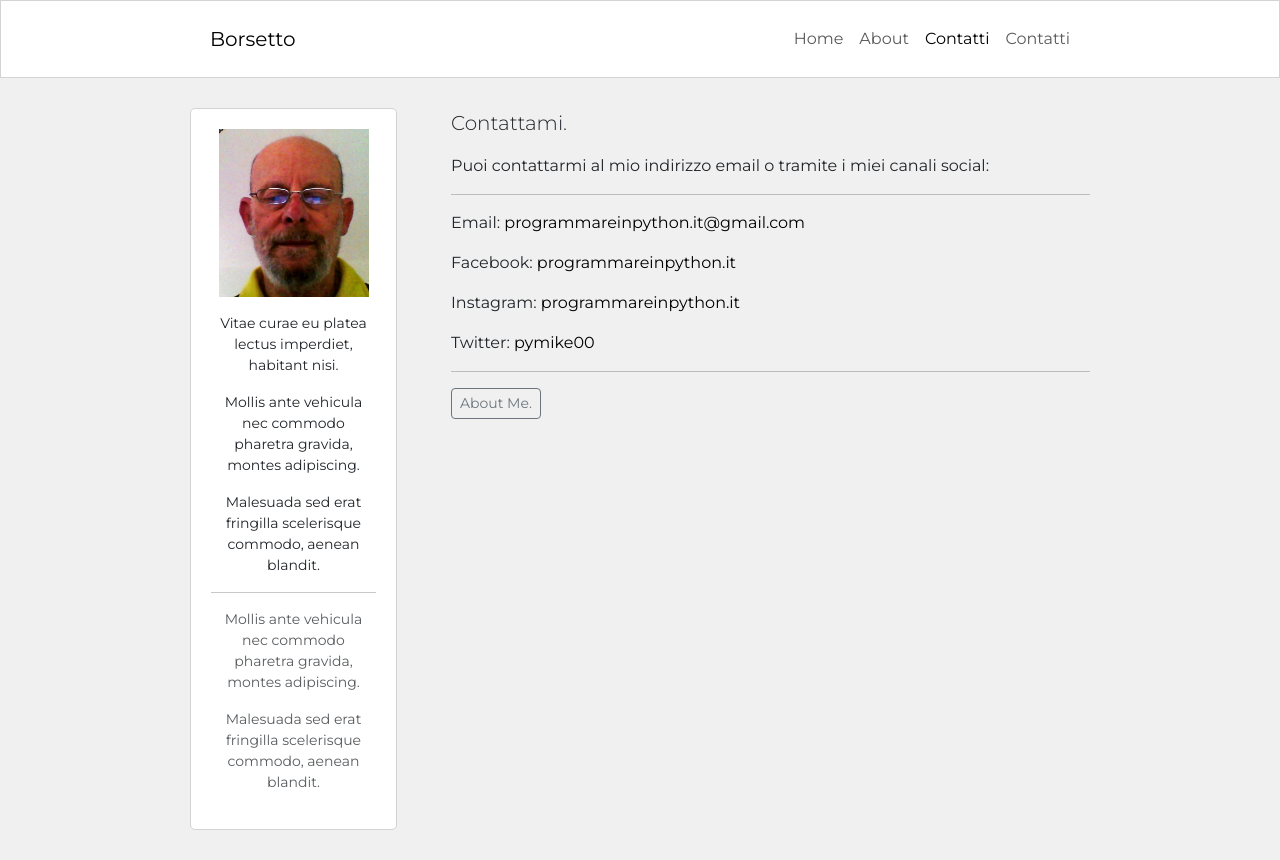
After one commit to borsettoantonio/flask-blog, a Flask app: page /contact in a window 1280 px wide. The commit adds this page. Run offline with Flask 3, Linux system fonts and the light colour scheme; some libraries are stand-ins or nearby versions.

Commit message:
Lezione 2 terminata.

```diff
--- a/blog/__init__.py
+++ b/blog/__init__.py
@@ -22,4 +22,4 @@
         migrate.init_app(app, db)
 
 
-from blog import models, routes
+from blog import errors, models, routes
--- a/blog/routes.py
+++ b/blog/routes.py
@@ -91,6 +91,11 @@
 def about():
     return render_template("about_page.html")
 
+@app.route("/contact")
+def contact():
+    return render_template("contact_page.html")
+
+
 @app.route("/post/<int:post_id>")
 def post_detail(post_id):
     post_instance = Post.query.get_or_404(post_id)
--- a/blog/templates/about_page.html
+++ b/blog/templates/about_page.html
@@ -12,6 +12,7 @@
                 <hr>
                 {{lipsum()}}
                 <hr>
+                <a class="btn btn-sm btn-outline-secondary" href="{{ url_for('contact') }}">Contact Me.</a>
             </div>
         </div>
         <div class="col-md-3 order-md-1 ">
--- a/blog/templates/base.html
+++ b/blog/templates/base.html
@@ -30,6 +30,9 @@
                         aria-current="page" href="{{ url_for('homepage')}}">Home</a>
                     <a class="nav-item nav-link {% if request.path == url_for('about') %} active{% endif %}"
                         href="{{ url_for('about')}}">About</a>
+                    <a class="nav-item nav-link{% if request.path == '/contact' %} active{% endif %}"
+                        href="{{ url_for('contact') }}">Contatti</a>
+
                     <a class="nav-item nav-link " href="#">Contatti</a>
                     {% if current_user.is_authenticated %}
                     <a class="nav-item nav-link {% if request.path == url_for('post_create') %} active{% endif %}"
--- /dev/null
+++ b/blog/templates/contact_page.html
@@ -0,0 +1,31 @@
+{% extends 'base.html' %}
+
+{% block title %}Contact Me{% endblock %}
+
+{% block content %}
+<div class="container content-container">
+
+    <div class="row no-gutters">
+
+        <div class="col-md-9 order-md-2">
+            <div class="about-page-block">
+                <p class="lead">Contattami.</p>
+                <p>Puoi contattarmi al mio indirizzo email o tramite i miei canali social:</p>
+                <hr>
+                <p>Email: <a class="custom-link" href="mailto:programmareinpython.it@gmail.com">programmareinpython.it@gmail.com</a></p>
+                <p>Facebook: <a class="custom-link" href="">programmareinpython.it</a></p>
+                <p>Instagram: <a class="custom-link" href="">programmareinpython.it</a></p>
+                <p>Twitter: <a class="custom-link" href="">pymike00</a></p>
+                <hr>
+                <a class="btn btn-sm btn-outline-secondary" href="{{ url_for('about') }}">About Me.</a>
+            </div>
+        </div>
+
+        <div class="col-md-3 order-md-1">
+            {% include 'about_me_snippet.html' %}
+        </div>
+
+    </div>
+
+</div>
+{% endblock %}
```
Also changed, not shown: blog/errors.py (added, +10 -0 lines), blog/templates/401.html (added, +29 -0 lines), blog/templates/404.html (added, +28 -0 lines), README.md.
